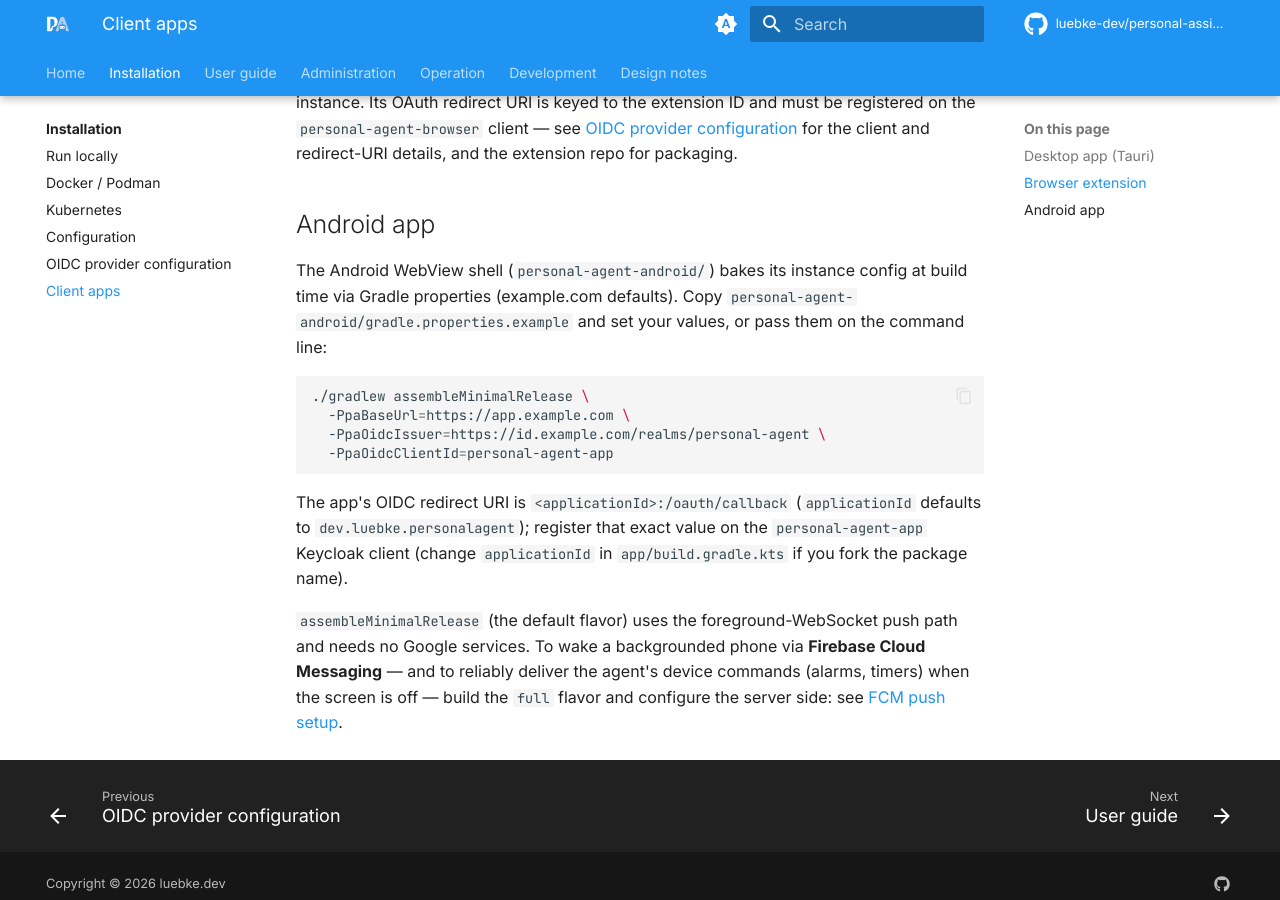
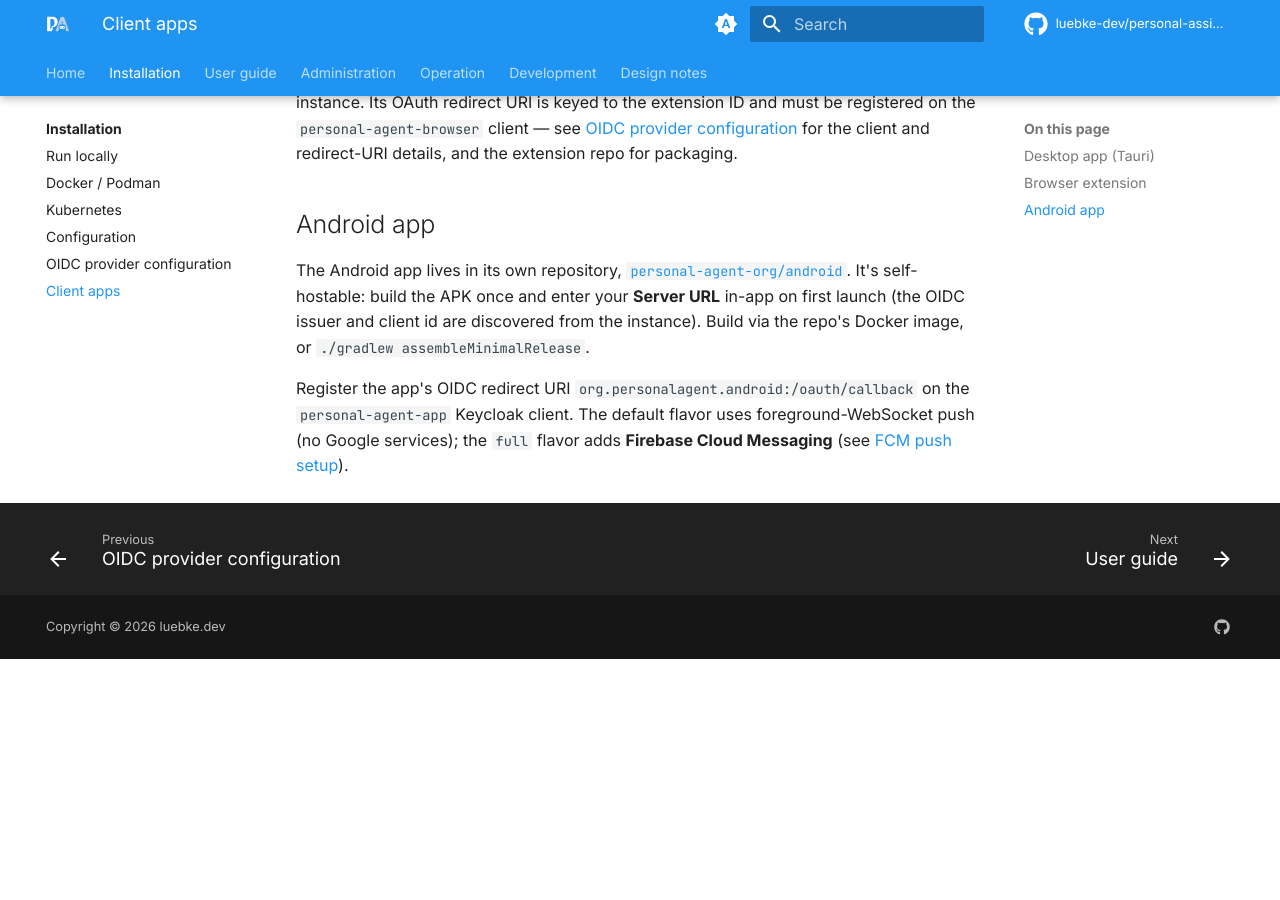
Before and after one commit to personal-agent-org/docs, an MkDocs documentation site: the page built from docs/getting-started/client-apps.md, in a window 1280 px wide and 900 px high, scrolled down 730 px. Built offline with MkDocs 1.6.1 and Material for MkDocs 9.7.7, drawn with Linux system fonts in a browser that asks for light colours; comment, search, counter and statistics services are not loaded; after the commit the page ends 1389 px from its top, so only the background shows below that.

Commit message:
refactor(android): extract the Android app to its own repo
The Android app now lives in personal-agent-org/android (applicationId
org.personalagent.android). Remove apps/android from the monorepo and repoint the
references: docs (README, CLAUDE, development/index, client-apps, fcm-push-setup) +
the desktop README point at the new repo; phone_toolset's ExposureCatalog sync
comment; the compose ANDROID_REDIRECT_SCHEME default is now org.personalagent.android.

````diff
--- a/docs/getting-started/client-apps.md
+++ b/docs/getting-started/client-apps.md
@@ -31,22 +31,12 @@ redirect-URI details, and the extension repo for packaging.
 
 ## Android app
 
-The Android WebView shell (`personal-agent-android/`) bakes its instance config at build time via
-Gradle properties (example.com defaults). Copy `personal-agent-android/gradle.properties.example`
-and set your values, or pass them on the command line:
+The Android app lives in its own repository,
+[`personal-agent-org/android`](https://github.com/personal-agent-org/android). It's self-hostable:
+build the APK once and enter your **Server URL** in-app on first launch (the OIDC issuer and client
+id are discovered from the instance). Build via the repo's Docker image, or
+`./gradlew assembleMinimalRelease`.
 
-```bash
-./gradlew assembleMinimalRelease \
-  -PpaBaseUrl=https://app.example.com \
-  -PpaOidcIssuer=https://id.example.com/realms/personal-agent \
-  -PpaOidcClientId=personal-agent-app
-```
-
-The app's OIDC redirect URI is `<applicationId>:/oauth/callback` (`applicationId` defaults to
-`dev.luebke.personalagent`); register that exact value on the `personal-agent-app` Keycloak client
-(change `applicationId` in `app/build.gradle.kts` if you fork the package name).
-
-`assembleMinimalRelease` (the default flavor) uses the foreground-WebSocket push path and needs no
-Google services. To wake a backgrounded phone via **Firebase Cloud Messaging** — and to reliably
-deliver the agent's device commands (alarms, timers) when the screen is off — build the `full`
-flavor and configure the server side: see [FCM push setup](../fcm-push-setup.md).
+Register the app's OIDC redirect URI `org.personalagent.android:/oauth/callback` on the
+`personal-agent-app` Keycloak client. The default flavor uses foreground-WebSocket push (no Google
+services); the `full` flavor adds **Firebase Cloud Messaging** (see [FCM push setup](../fcm-push-setup.md)).
````
Also changed, not shown: docs/development/index.md (+1 -1 lines), docs/fcm-push-setup.md (+6 -5 lines).
